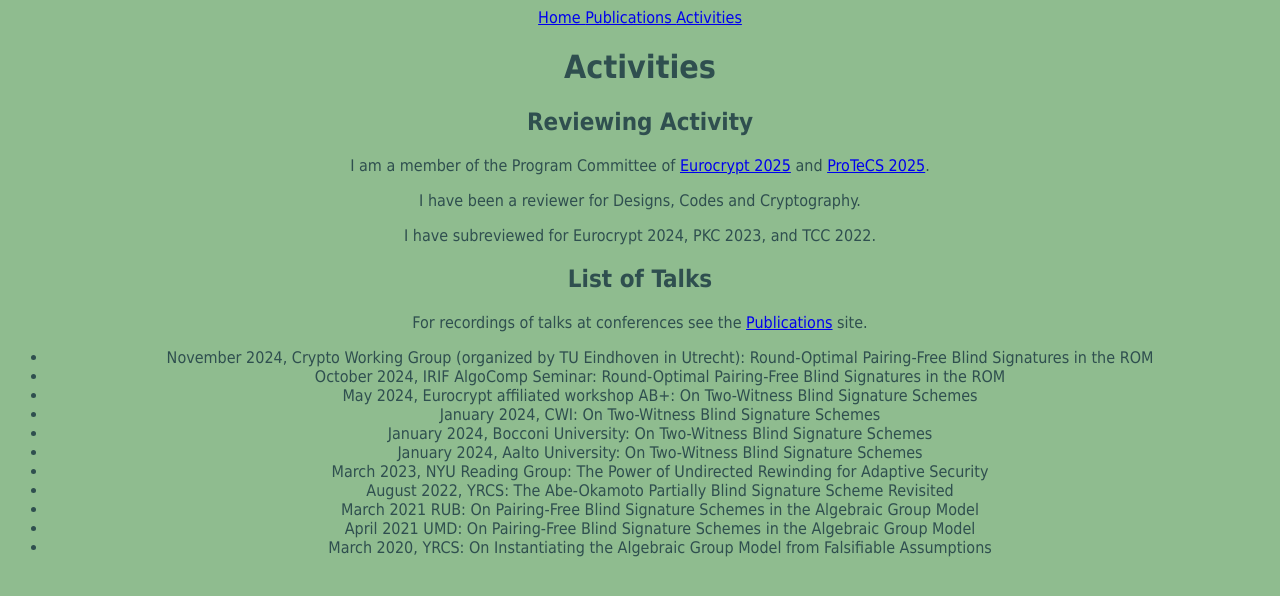
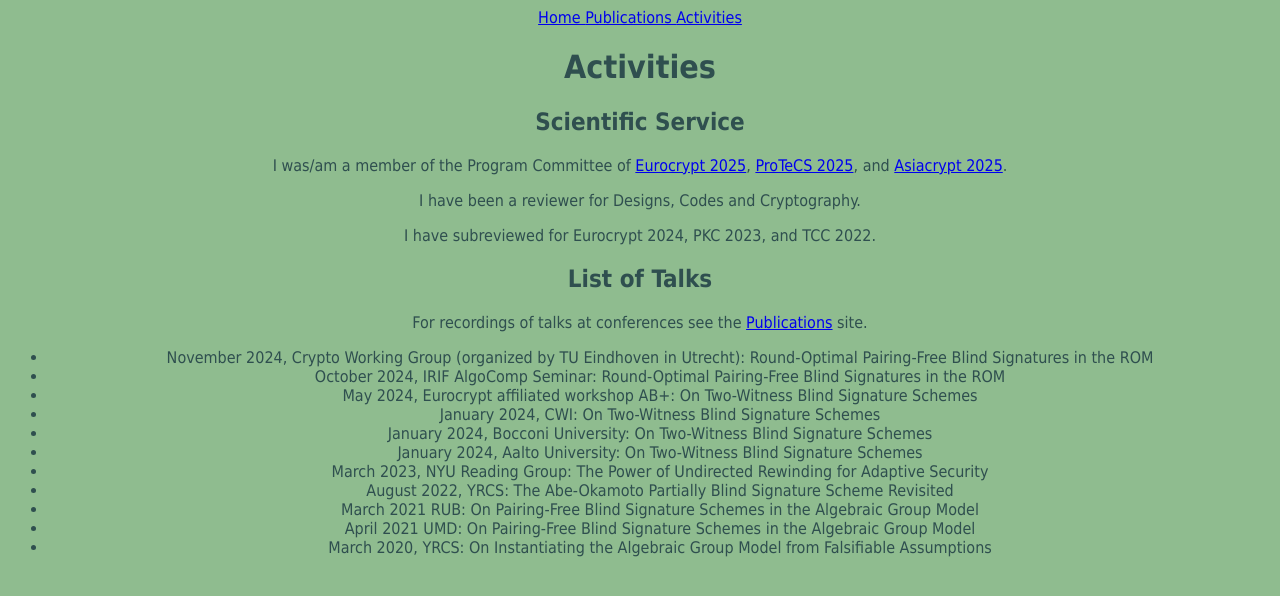
Before and after one commit to juliakastner/juliakastner.github.io, a Jekyll site: the page built from activities.md, in a window 1280 px wide. Shown: the top 596 px of the page. Built offline with Jekyll 4.4.1, drawn with Linux system fonts in a browser that asks for light colours.

Commit message:
added ac pc

```diff
--- a/activities.md
+++ b/activities.md
@@ -5,8 +5,8 @@ title: Activities
 
 # Activities
 
-## Reviewing Activity
-I am a member of the Program Committee of  [Eurocrypt 2025](https://eurocrypt.iacr.org/2025/) and [ProTeCS 2025](https://protecs-workshop.gitlab.io/).
+## Scientific Service
+I was/am a member of the Program Committee of  [Eurocrypt 2025](https://eurocrypt.iacr.org/2025/), [ProTeCS 2025](https://protecs-workshop.gitlab.io/), and [Asiacrypt 2025](https://asiacrypt.iacr.org/2025/).
 
 I have been a reviewer for Designs, Codes and Cryptography.
 
```
